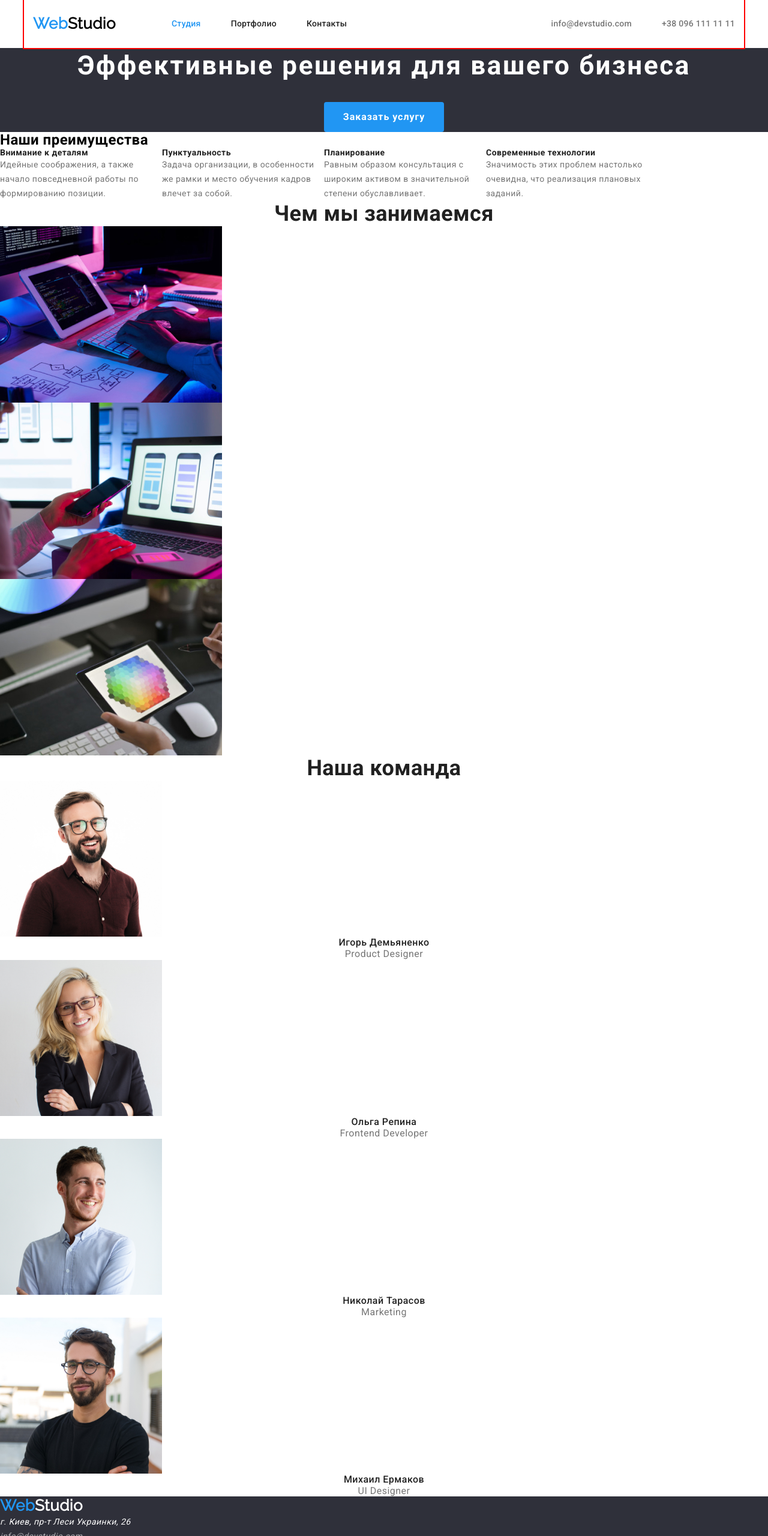
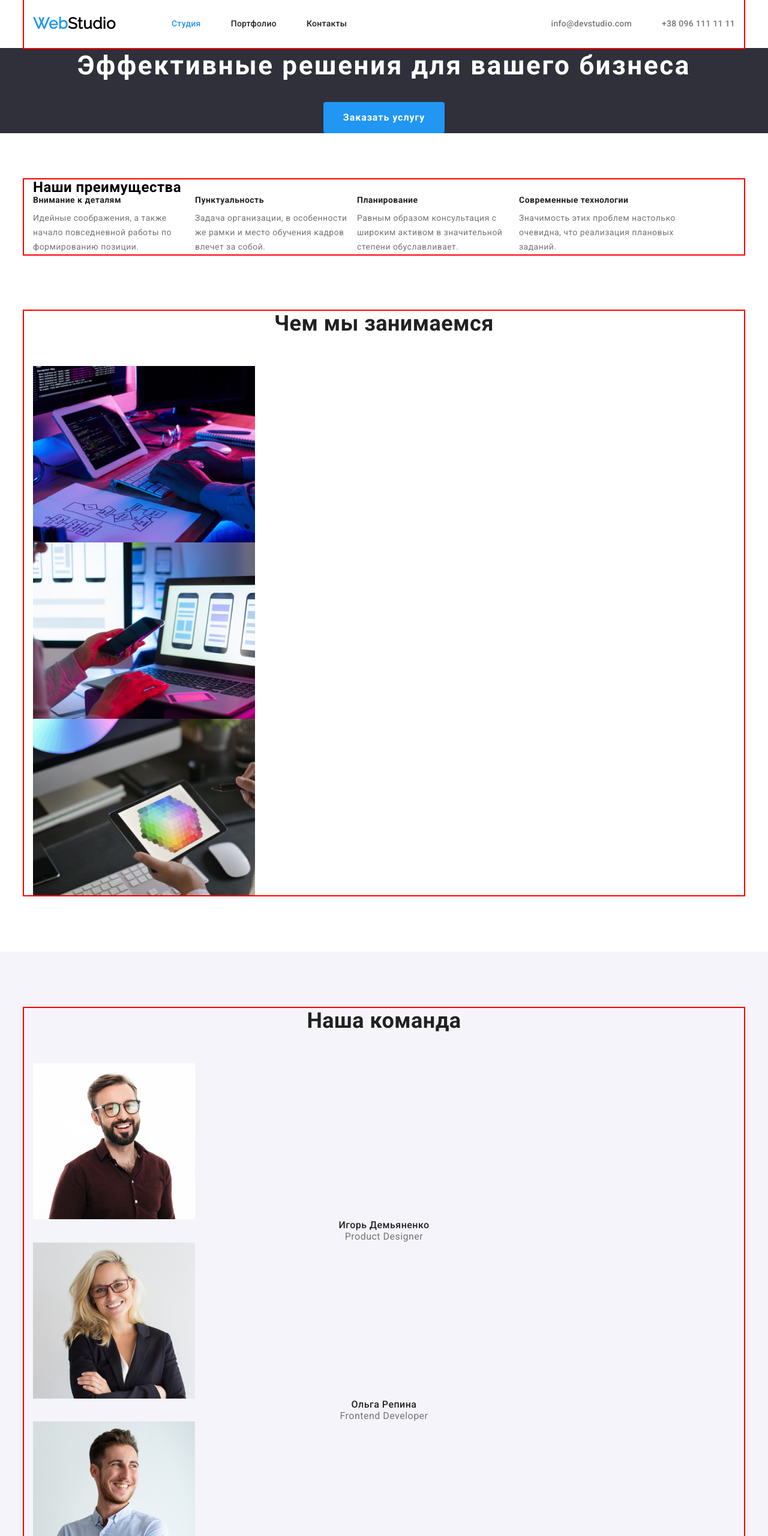
Before and after one commit to Viktor2020arey/goit-markup-hw-03, a plain HTML site: page index.html in a window 1280 px wide. Shown: the top 2560 px of the page at 60% size. Drawn offline with nearby package versions, Linux system fonts and the light colour scheme.

Commit message:
закончил с отступами в студии

```diff
--- a/css/style.css
+++ b/css/style.css
@@ -111,6 +111,7 @@ ul {
 .hero {
   background-color: #2f303a;
   text-align: center;
+  margin-bottom: 77px;
 }
 .hero-title {
   color: var(--white-text);
@@ -129,7 +130,21 @@ ul {
   font-size: 36px;
   line-height: 1.17;
   text-align: center;
+  margin-bottom: 50px;
 }
+.section-title.centered {
+  text-align: center;
+}
+.section {
+  margin-bottom: 94px;
+}
+
+.section.our-team {
+  background-color: var(--bg-button-portfolio);
+  padding-top: 94px;
+  padding-bottom: 94px;
+}
+
 .advantages-title {
   display: flex;
 }
@@ -142,6 +157,7 @@ ul {
   font-weight: 700;
   font-size: 14px;
   line-height: 1.14;
+  margin-bottom: 10px;
 }
 .advantages-title .lead {
   color: var(--primary-text-color);
@@ -175,6 +191,7 @@ ul {
   padding: 10px 32px;
   min-width: 200px;
   text-align: center;
+  border: 1px solid transparent;
 
   font-family: inherit;
   font-weight: 700;
@@ -188,6 +205,14 @@ ul {
 .button-portfolio button {
   background-color: var(--bg-button-portfolio);
   color: var(--title-text-color);
+
+  display: inline-block;
+  border-radius: 4px;
+  padding: 6px 22px;
+  min-width: 73px;
+  text-align: center;
+  border: 1px solid transparent;
+
   font-family: inherit;
   font-weight: 500;
   font-size: 16px;
--- a/index.html
+++ b/index.html
@@ -55,6 +55,7 @@
 
       <!--our-advantages-->
       <section class="section">
+        <div class="container">
           <h2>Наши преимущества</h2>
           <ul class="advantages-title">
             <li class="item">
@@ -67,8 +68,8 @@
             <li class="item">
               <h3 class="title">Пунктуальность</h3>
               <p class="lead">
-              Задача организации, в особенности же рамки и место обучения кадров
-              влечет за собой.
+                Задача организации, в особенности же рамки и место обучения
+                кадров влечет за собой.
               </p>
             </li>
             <li class="item">
@@ -86,10 +87,12 @@
               </p>
             </li>
           </ul>
+        </div>
       </section>
 
       <!--what-are-we-doing-->
       <section class="section">
+        <div class="container">
           <h2 class="section-title">Чем мы занимаемся</h2>
           <ul>
             <li>
@@ -114,10 +117,12 @@
               />
             </li>
           </ul>
+        </div>
       </section>
 
       <!--our-team-->
-      <section class="section">
+      <section class="section our-team">
+        <div class="container">
           <h2 class="section-title">Наша команда</h2>
           <ul class="our-team">
             <li>
@@ -139,7 +144,11 @@
               <p class="specialty">Frontend Developer</p>
             </li>
             <li>
-            <img src="./images/team3.jpg" alt="Мужчина улыбается" width="270" />
+              <img
+                src="./images/team3.jpg"
+                alt="Мужчина улыбается"
+                width="270"
+              />
               <h3 class="name">Николай Тарасов</h3>
               <p class="specialty">Marketing</p>
             </li>
@@ -153,6 +162,7 @@
               <p class="specialty">UI Designer</p>
             </li>
           </ul>
+        </div>
       </section>
     </main>
 
```
Lines whose indentation alone changed are shown as unchanged.
